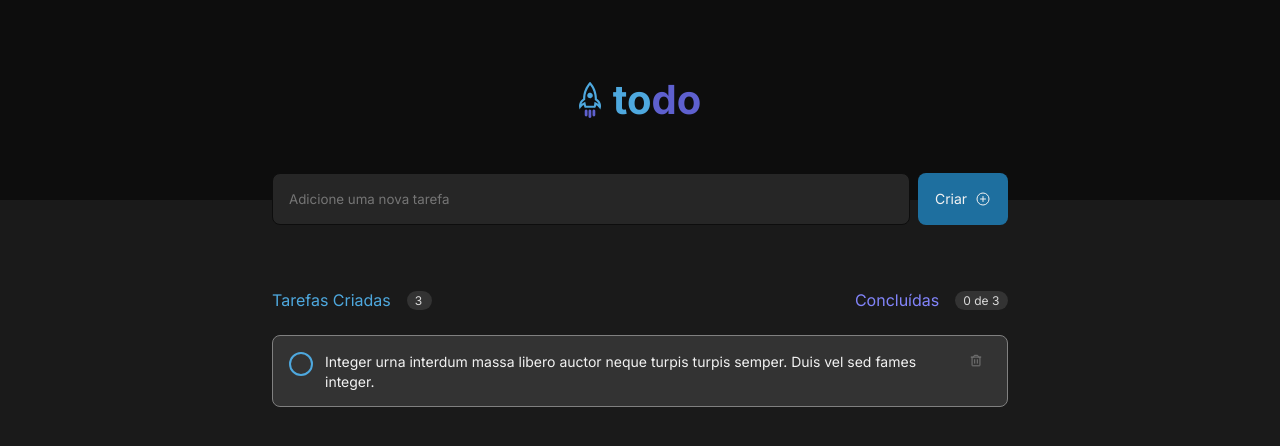
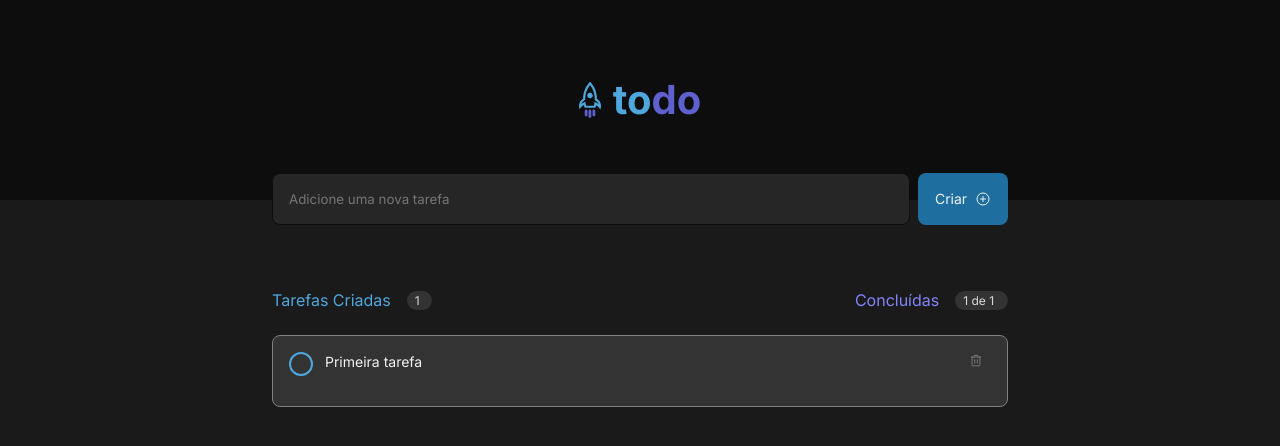
Before and after one commit to LucasCarvalhoSilva/rocketseat-challenge-01-to-do-list, a React (Vite) app: page / in a window 1280 px wide. Shown: the top 446 px of the page. Built offline with nearby package versions, Linux system fonts and the light colour scheme.

Commit message:
make improves

```diff
--- a/src/App.tsx
+++ b/src/App.tsx
@@ -7,27 +7,10 @@ import { TaskList } from './components/TaskList'
 
 export function App() {
 
-const task = [
-  {
-    isCompleted: true,
-    description: "Lavar as panelas da janta"
-  },
-  {
-    isCompleted: true,
-    description: "estudar React"
-  },
-  {
-    isCompleted: false,
-    description: "Fazer café"
-  }
-]
-
-
   return (
     <div className={styles.bodyContent}>
       <Header />
-      <NewTask />
-      <TaskList tasks={task}/>
+      <TaskList/>
     </div>
   );
 }
--- a/src/components/NewTask.module.css
+++ b/src/components/NewTask.module.css
@@ -3,7 +3,8 @@
     display: flex;
     align-items: flex-start;
     gap: 0.5rem;
-    margin-top: -1.6875rem;
+    margin-top: -5.6875rem;
+    margin-bottom: 4rem;
 }
 
 .newTaskInput {
--- a/src/components/Task.tsx
+++ b/src/components/Task.tsx
@@ -3,16 +3,19 @@
 import { Trash } from 'phosphor-react'
 import styles from './Task.module.css'
 
+interface Task {
+    description: string;
+    isCompleted: boolean;
+}
 
-
-export function Task () {
+export function Task ({description, isCompleted}: Task) {
     return (
         <div className={styles.task}>
             <form className={styles.chekRounded}>
-                <input title='check' type="checkbox"  id="1" name='1' />
+                <input title='check' type="checkbox" /* checked={isCompleted} */ id="1" name='1' />
                 <label htmlFor='1'></label>
             </form>
-            <p>Integer urna interdum massa libero auctor neque turpis turpis semper. Duis vel sed fames integer.</p>
+            <p>{description}</p>
             <div className={styles.trash}><Trash size={14}/></div>
         </div>
     )
--- a/src/components/TaskList.tsx
+++ b/src/components/TaskList.tsx
@@ -1,22 +1,21 @@
 
 import {ClipboardText} from 'phosphor-react'
 import { useState } from 'react';
+import { NewTask } from './NewTask';
 import { Task } from './Task';
 
 import styles from './TaskList.module.css'
 
-interface Task{
-    isCompleted: boolean;
-    description: string;
-}
+export function TaskList() {
+    const [tasks, setTasks] = useState([{
+        description: "Primeira tarefa",
+        isCompleted: true
+    }])
 
-interface tasksProsp {
-    tasks:Task[]
-}
-
-export function TaskList({tasks}:tasksProsp) {
     const [quantityOfTask,setQuantityOfTask] = useState(tasks.length)
     let countOfQuantityOfCompletedTasks = 0
+
+
 
     tasks.forEach(task => {
         if(task.isCompleted) {
@@ -28,6 +27,7 @@ export function TaskList({tasks}:tasksProsp) {
     if(tasks !== null) {
         return(
             <div className={styles.container}>
+                <NewTask />
                 <header className={styles.header}>
                     <div className={styles.createdTaskInfos}>
                         <p>Tarefas Criadas</p>
@@ -35,10 +35,18 @@ export function TaskList({tasks}:tasksProsp) {
                     </div>
                     <div className={styles.completedTaskInfos}>
                         <p>Concluídas</p>
-                        <span className={styles.quantityOfCompletedTasks}>{0} de {quantityOfTask}</span>
+                        <span className={styles.quantityOfCompletedTasks}>{quantityOfCompletedTasks} de {quantityOfTask}</span>
                     </div>
                 </header>
-                <Task />
+                {tasks.map(task => {
+                    return (
+                        <Task
+                             key={task.description}
+                            description={task.description}
+                            isCompleted={task.isCompleted}
+                        />
+                    );
+                })}
             </div>
         );
     } else {
```
